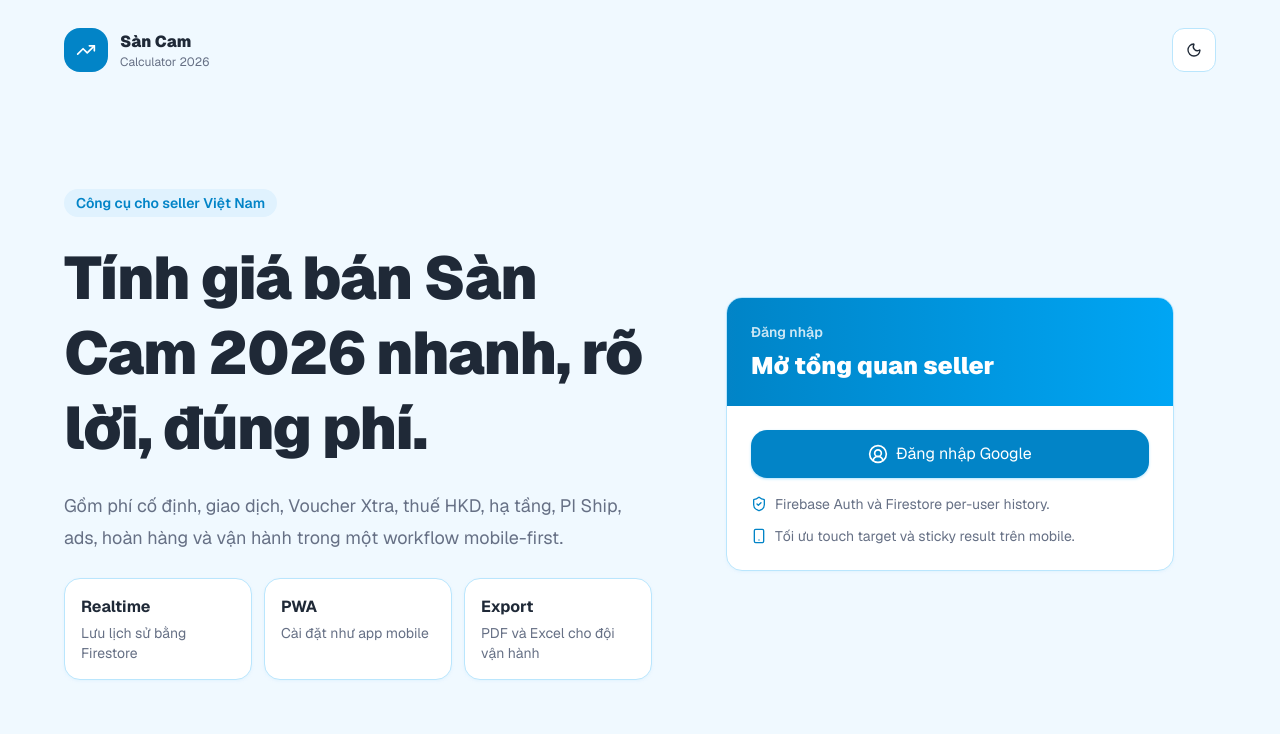
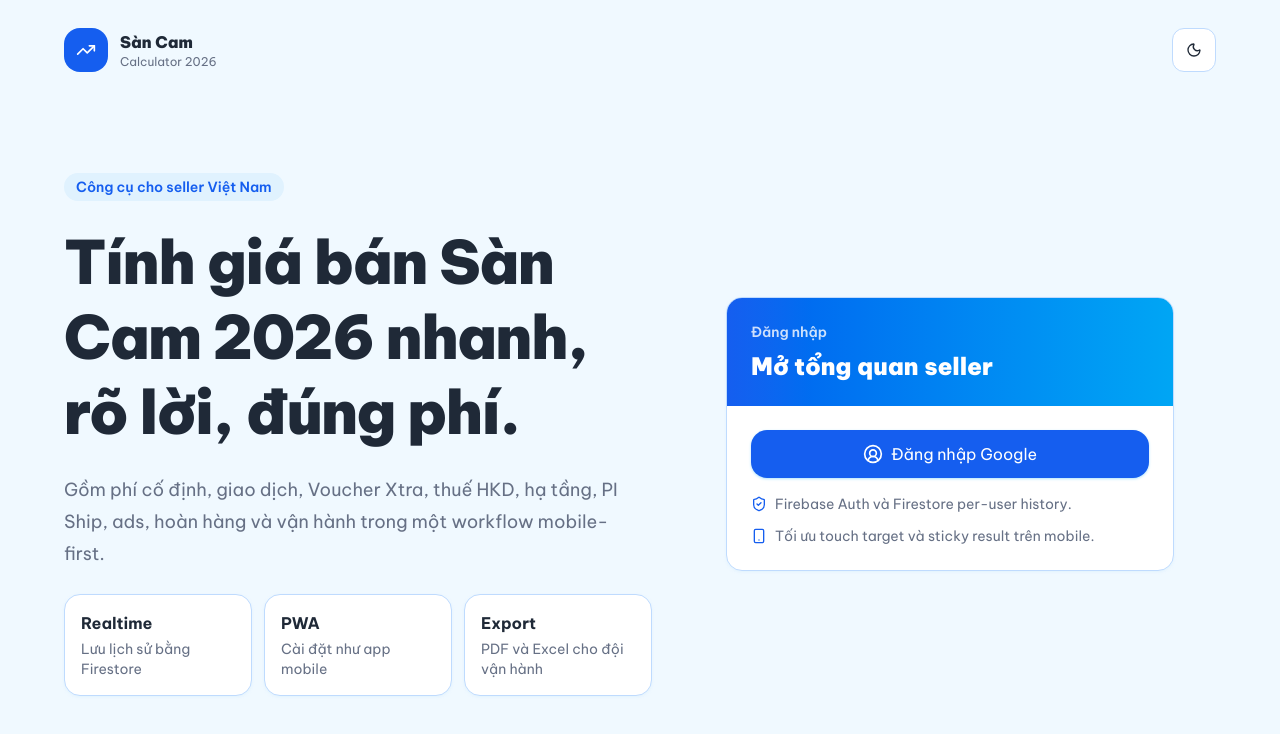
Before and after one commit to buiphuc59535-crypto/shopee-profit-calculator-2026, a Next.js app: page /login in a window 1280 px wide. Shown: the top 734 px of the page. Built offline with nearby package versions, Linux system fonts and the light colour scheme; no server answers.

Commit message:
Add zero ads option and blue typography

```diff
--- a/src/app/dashboard/page.tsx
+++ b/src/app/dashboard/page.tsx
@@ -63,7 +63,7 @@ export default function DashboardPage() {
                       <XAxis dataKey="name" tickLine={false} axisLine={false} />
                       <YAxis tickLine={false} axisLine={false} />
                       <Tooltip />
-                      <Bar dataKey="margin" fill="#0284c7" radius={[8, 8, 0, 0]} />
+                      <Bar dataKey="margin" fill="#155eef" radius={[8, 8, 0, 0]} />
                     </BarChart>
                   </ResponsiveContainer>
                 </div>
--- a/src/app/globals.css
+++ b/src/app/globals.css
@@ -7,13 +7,13 @@
   --card-foreground: #1f2937;
   --muted: #e0f2fe;
   --muted-foreground: #667085;
-  --primary: #0284c7;
+  --primary: #155eef;
   --primary-foreground: #ffffff;
-  --secondary: #0ea5e9;
+  --secondary: #2563eb;
   --secondary-foreground: #ffffff;
-  --border: #bae6fd;
-  --input: #bae6fd;
-  --ring: #0284c7;
+  --border: #bfdbfe;
+  --input: #bfdbfe;
+  --ring: #155eef;
   --success: #16a34a;
   --warning: #f59e0b;
   --danger: #dc2626;
@@ -37,7 +37,7 @@
   --color-success: var(--success);
   --color-warning: var(--warning);
   --color-danger: var(--danger);
-  --font-sans: var(--font-geist-sans);
+  --font-sans: var(--font-be-vietnam);
   --font-mono: var(--font-geist-mono);
 }
 
@@ -48,13 +48,13 @@
   --card-foreground: #f7f7f8;
   --muted: #13263b;
   --muted-foreground: #a7adb9;
-  --primary: #38bdf8;
+  --primary: #3b82f6;
   --primary-foreground: #ffffff;
-  --secondary: #7dd3fc;
+  --secondary: #60a5fa;
   --secondary-foreground: #082f49;
   --border: #1e3a5f;
   --input: #1e3a5f;
-  --ring: #38bdf8;
+  --ring: #3b82f6;
 }
 
 * {
@@ -64,7 +64,7 @@
 body {
   background: var(--background);
   color: var(--foreground);
-  font-family: var(--font-geist-sans), Arial, Helvetica, sans-serif;
+  font-family: var(--font-be-vietnam), Arial, Helvetica, sans-serif;
 }
 
 html {
--- a/src/app/layout.tsx
+++ b/src/app/layout.tsx
@@ -1,12 +1,13 @@
 import type { Metadata } from "next";
-import { Geist, Geist_Mono } from "next/font/google";
+import { Be_Vietnam_Pro, Geist_Mono } from "next/font/google";
 import { AppProviders } from "@/contexts/app-providers";
 import { ServiceWorkerReset } from "@/components/app/service-worker-reset";
 import "./globals.css";
 
-const geistSans = Geist({
-  variable: "--font-geist-sans",
-  subsets: ["latin"],
+const beVietnam = Be_Vietnam_Pro({
+  variable: "--font-be-vietnam",
+  subsets: ["latin", "vietnamese"],
+  weight: ["400", "500", "600", "700", "800", "900"],
 });
 
 const geistMono = Geist_Mono({
@@ -47,7 +48,7 @@ export default function RootLayout({
     <html
       lang="vi"
       suppressHydrationWarning
-      className={`${geistSans.variable} ${geistMono.variable} h-full antialiased`}
+      className={`${beVietnam.variable} ${geistMono.variable} h-full antialiased`}
     >
       <body className="min-h-full flex flex-col">
         <ServiceWorkerReset />
--- a/src/lib/calculator.ts
+++ b/src/lib/calculator.ts
@@ -11,7 +11,7 @@ export const SAN_CAM_FEES = {
   piShip: 2700,
 } as const;
 
-export const ADS_OPTIONS = [3, 5, 10, 15, 20] as const;
+export const ADS_OPTIONS = [0, 3, 5, 10, 15, 20] as const;
 
 export function calculateProfit(input: CalculatorInput): CalculationResult {
   const costPrice = positive(input.costPrice);
--- a/src/lib/export.ts
+++ b/src/lib/export.ts
@@ -43,7 +43,7 @@ export async function exportCalculationExcel(record: CalculationRecord) {
   sheet.getRow(1).fill = {
     type: "pattern",
     pattern: "solid",
-    fgColor: { argb: "FF0284C7" },
+    fgColor: { argb: "FF155EEF" },
   };
   sheet.eachRow((row) => {
     row.eachCell((cell) => {
@@ -68,7 +68,7 @@ export async function exportCalculationExcel(record: CalculationRecord) {
 
 export function exportCalculationPdf(record: CalculationRecord) {
   const doc = new jsPDF();
-  doc.setFillColor(2, 132, 199);
+  doc.setFillColor(21, 94, 239);
   doc.rect(0, 0, 210, 32, "F");
   doc.setTextColor(255, 255, 255);
   doc.setFontSize(18);
```
Also changed, not shown: public/icon.svg, public/manifest.json.
